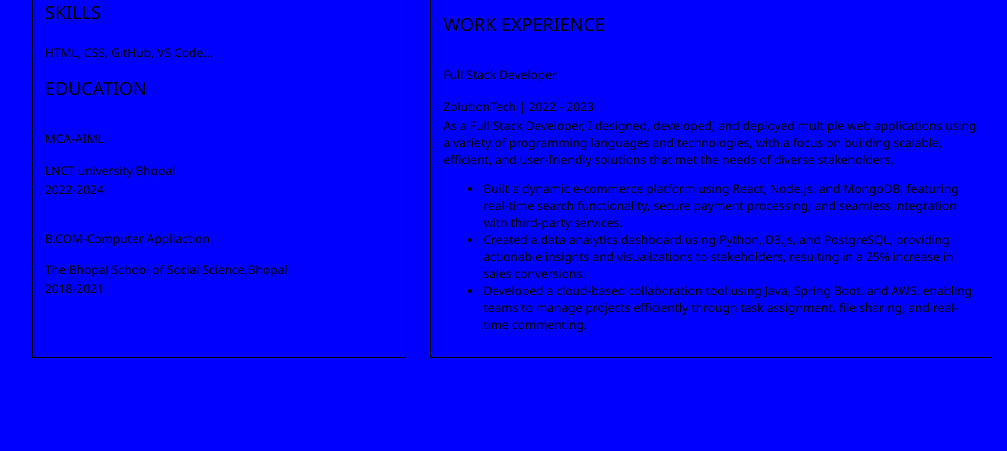
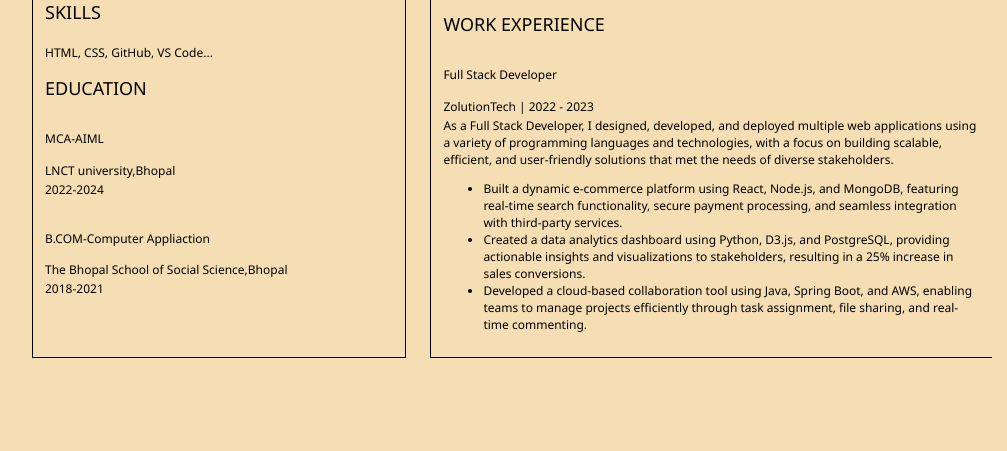
Before and after one commit to jairock007/resume, a plain HTML site: page index.html in a window 1280 px wide. Shown: the part 349-800 px from the top of the page, without its empty margins (128-1135 px from the left). Drawn offline with Linux system fonts and the light colour scheme.

Commit message:
Update style.css

```diff
--- a/style.css
+++ b/style.css
@@ -3,7 +3,7 @@ body {
     font-size: 12px;
     max-width: 960px;
     margin: auto;
-    background-color: blue;
+    background-color: wheat;
     padding: 0 1em;
 }
 
```
